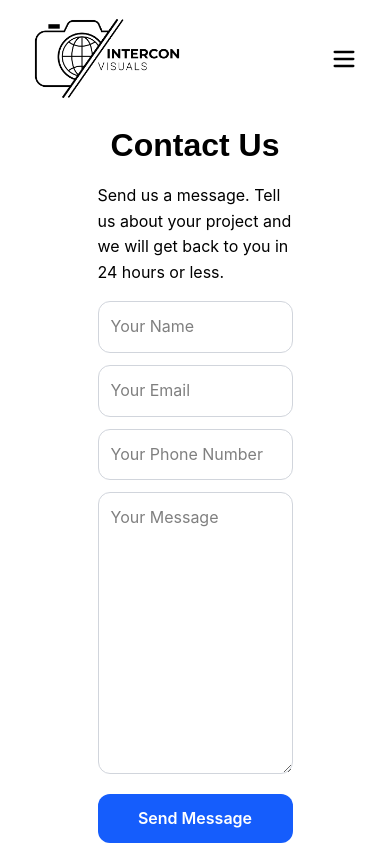
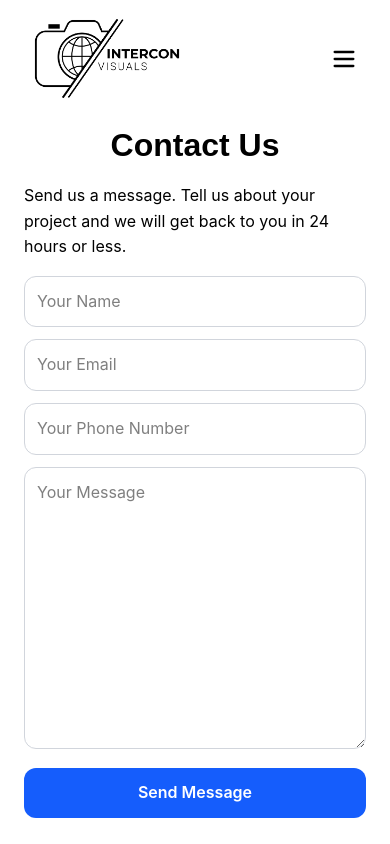
Before and after one commit to jevoncochran/intercon-visuals, a Next.js app: page /contact in a window 390 px wide. Built offline with nearby package versions, Linux system fonts and the light colour scheme.

Commit message:
Contact page mobile

```diff
--- a/src/app/components/Navbar.tsx
+++ b/src/app/components/Navbar.tsx
@@ -3,6 +3,7 @@ import React, { useState } from "react";
 import Image from "next/image";
 import { SocialIcon } from "react-social-icons";
 import { Menu, X } from "lucide-react";
+import Link from "next/link";
 
 const navLinks = [
   { title: "Home", href: "/" },
@@ -18,12 +19,14 @@ const Navbar = () => {
     <div className="flex justify-center px-8 py-4">
       <div className="md:flex justify-between items-center w-full space-y-4">
         <div className="flex justify-between">
+          <Link href="/">
             <Image
               src="/assets/nav/logo-black.png"
               alt="Intercon Visuals"
               width={150}
               height={100}
             />
+          </Link>
 
           <button className="md:hidden" onClick={() => setMenuOpen(!menuOpen)}>
             {menuOpen ? <X size={28} /> : <Menu size={28} />}
--- a/src/app/contact/page.tsx
+++ b/src/app/contact/page.tsx
@@ -4,8 +4,8 @@ import ContactForm from "../components/ContactForm";
 
 const ContactPage = () => {
   return (
-    <div className="flex flex-col items-center">
-      <div className="flex flex-col items-center w-[50%]">
+    <div className="flex flex-col items-center px-6">
+      <div className="flex flex-col items-center md:w-[50%]">
         <h2 className="mb-6">Contact Us</h2>
         <p className="mb-4">
           Send us a message. Tell us about your project and we will get back to
```
Lines whose indentation alone changed are shown as unchanged.
